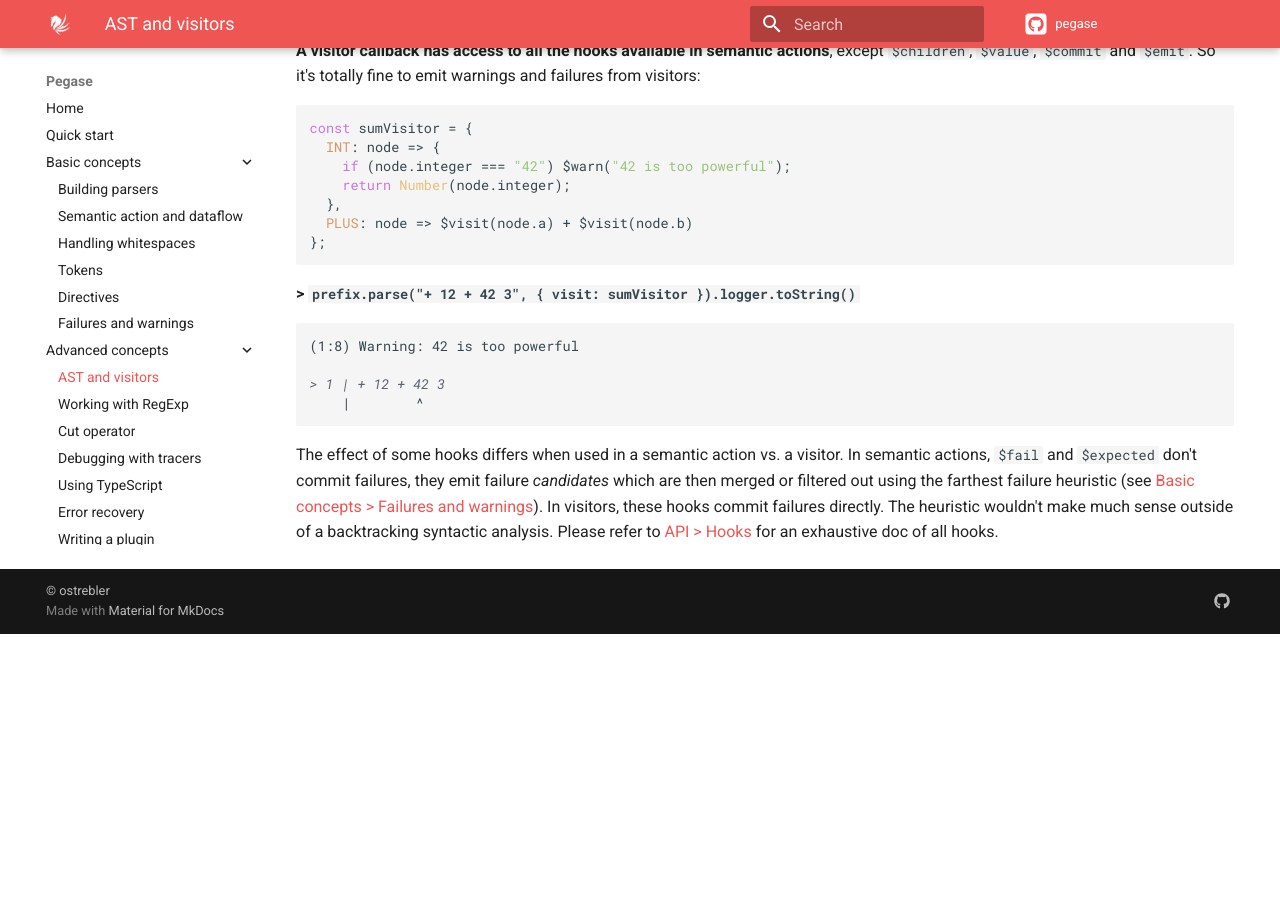
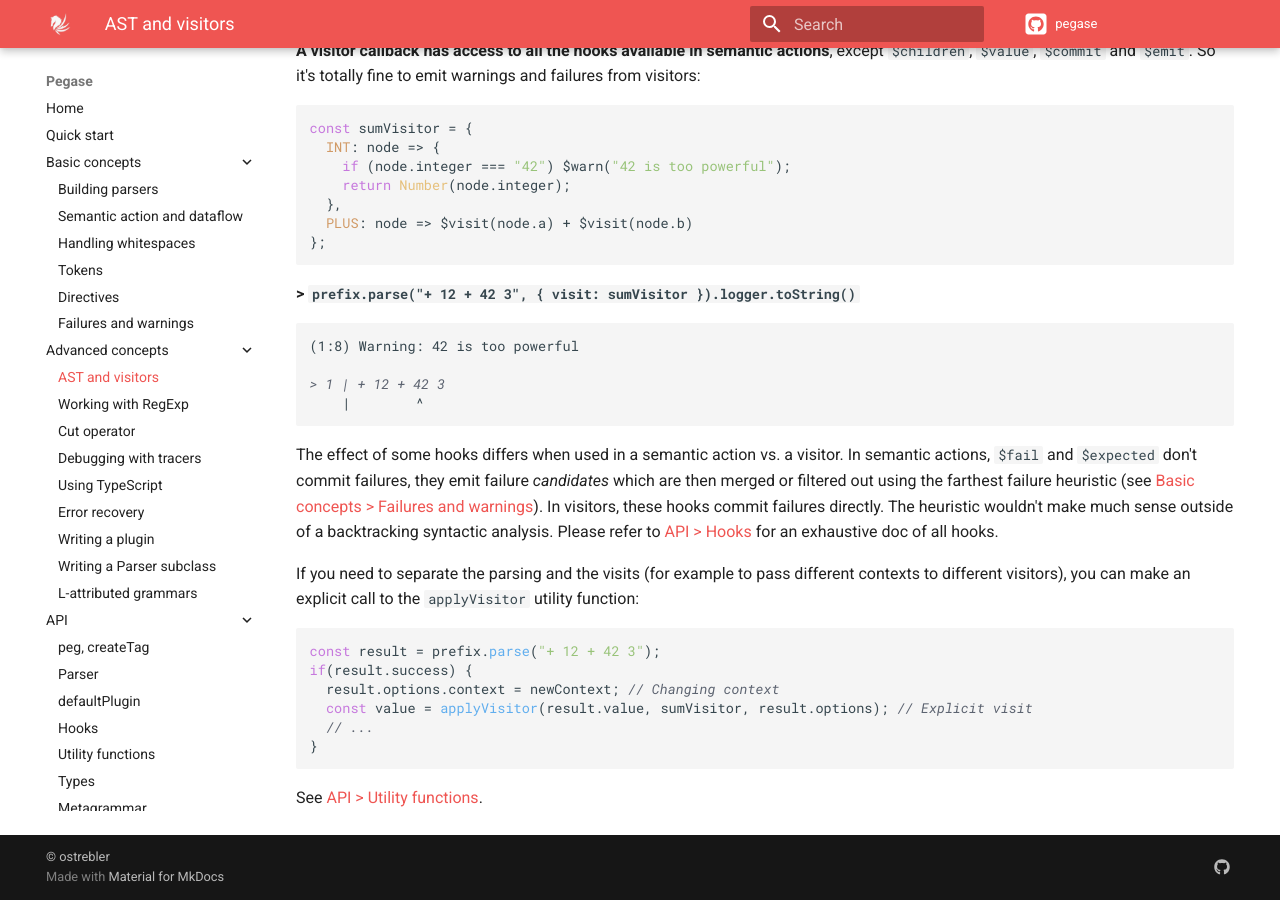
Before and after one commit to strblr/pegase, an MkDocs documentation site: the page built from doc/docs/advanced-concepts/AST-and-visitors.md, in a window 1280 px wide and 900 px high, scrolled down 4712 px. Built offline with MkDocs 1.6.1 and Material for MkDocs 9.7.7, drawn with Linux system fonts in a browser that asks for light colours; nearby versions of some CDN libraries; comment, search, counter and statistics services are not loaded; before the commit the page ends 5346 px from its top, so only the background shows below that.

Commit message:
Swapped applyVisitor argument order, wrote doc

````diff
--- a/doc/docs/advanced-concepts/AST-and-visitors.md
+++ b/doc/docs/advanced-concepts/AST-and-visitors.md
@@ -191,3 +191,16 @@ const sumVisitor = {
 ```
 
 The effect of some hooks differs when used in a semantic action vs. a visitor. In semantic actions, `$fail` and `$expected` don't commit failures, they emit failure *candidates* which are then merged or filtered out using the farthest failure heuristic (see [Basic concepts > Failures and warnings](#failures-and-warnings)). In visitors, these hooks commit failures directly. The heuristic wouldn't make much sense outside of a backtracking syntactic analysis. Please refer to [API > Hooks](#hooks) for an exhaustive doc of all hooks.
+
+If you need to separate the parsing and the visits (for example to pass different contexts to different visitors), you can make an explicit call to the `applyVisitor` utility function:
+
+```ts
+const result = prefix.parse("+ 12 + 42 3");
+if(result.success) {
+  result.options.context = newContext; // Changing context
+  const value = applyVisitor(result.value, sumVisitor, result.options); // Explicit visit
+  // ...
+}
+```
+
+See [API > Utility functions](/pegase/api/Utility-functions/).
````
Also changed, not shown: 2 other files.
